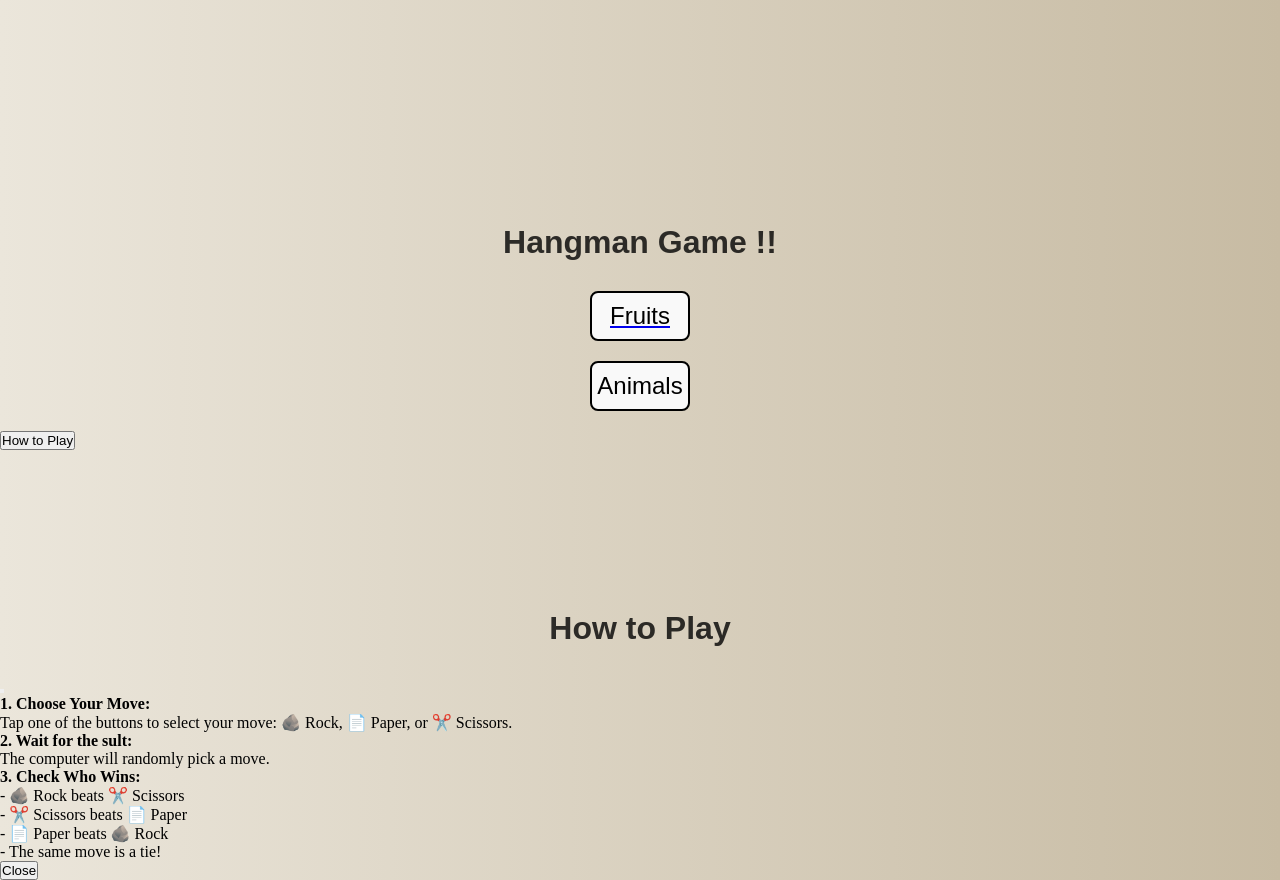
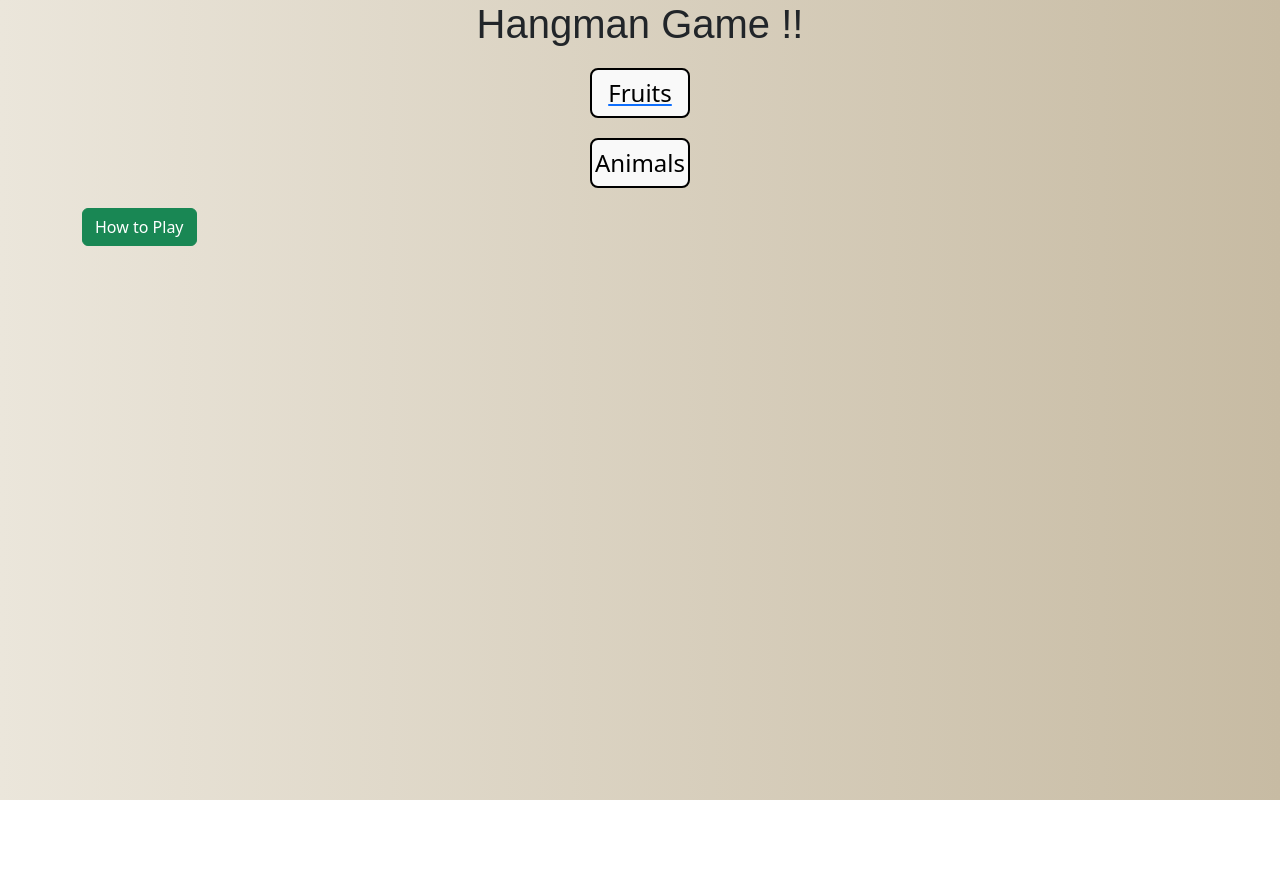
Before and after one commit to NoofIsa/hangman, a plain HTML site: page index.html in a window 1280 px wide. After the commit the page ends 800 px from the top, so only its background shows below. Drawn offline with nearby package versions, Linux system fonts and the light colour scheme.

Commit message:
add how to play button

```diff
--- a/css/style.css
+++ b/css/style.css
@@ -10,7 +10,9 @@ body {
   display: flex;
   justify-content: center;
   flex-direction: column;
-   margin-top:4em ;
+   margin-top:100vh ;
+ /* min-height: 100vh;*/
+
 }
 
 /* Title */
--- a/index.html
+++ b/index.html
@@ -6,13 +6,14 @@
     <title>Hangman</title>
     <script defer src="js/app.js"></script>
     <link rel="stylesheet" href="css/style.css">
+    <link href="https://cdn.jsdelivr.net/npm/bootstrap@5.3.7/dist/css/bootstrap.min.css" rel="stylesheet" integrity="sha384-LN+7fdVzj6u52u30Kp6M/trliBMCMKTyK833zpbD+pXdCLuTusPj697FH4R/5mcr" crossorigin="anonymous">
+
 
 </head>
 <body>
 
 
     <div class="container">
-
     <header>
         <h1>Hangman Game !!</h1>
         <a href="fruits.html">
@@ -22,8 +23,8 @@
          </a>
        <button class="Animals-button" id="entryButton">Animals</button>
    </header>
-       <!-- Button trigger modal -->
-    <button type="button" class="btn btn-primary" data-bs-toggle="modal" data-bs-target="#exampleModal">
+      <!-- Button trigger modal -->
+    <button type="button" class="btn btn-success" data-bs-toggle="modal" data-bs-target="#exampleModal">
     How to Play
     </button>
 
@@ -53,9 +54,9 @@
     </div>
     </div>
 
-    </div>
-    <script src="https://cdn.jsdelivr.net/npm/bootstrap@5.3.7/dist/js/bootstrap.bundle.min.js" integrity="sha384-ndDqU0Gzau9qJ1lfW4pNLlhNTkCfHzAVBReH9diLvGRem5+R9g2FzA8ZGN954O5Q" crossorigin="anonymous"></script>
-
+      <script src="https://cdn.jsdelivr.net/npm/bootstrap@5.3.7/dist/js/bootstrap.bundle.min.js"
+          integrity="sha384-ndDqU0Gzau9qJ1lfW4pNLlhNTkCfHzAVBReH9diLvGRem5+R9g2FzA8ZGN954O5Q"
+          crossorigin="anonymous"></script>
 
 </body>
 </html>
```
Also changed, not shown: fruits.html (+1 -0 lines), animals.html (added).
